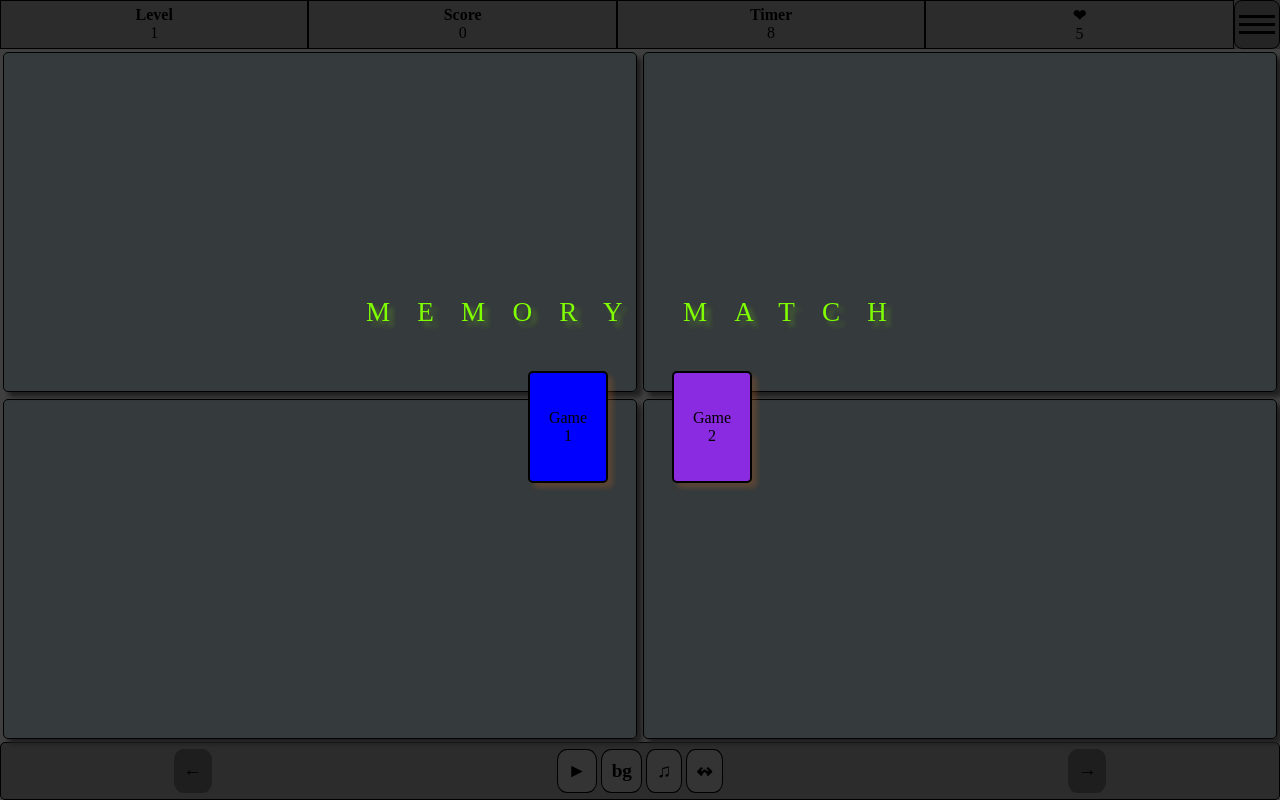
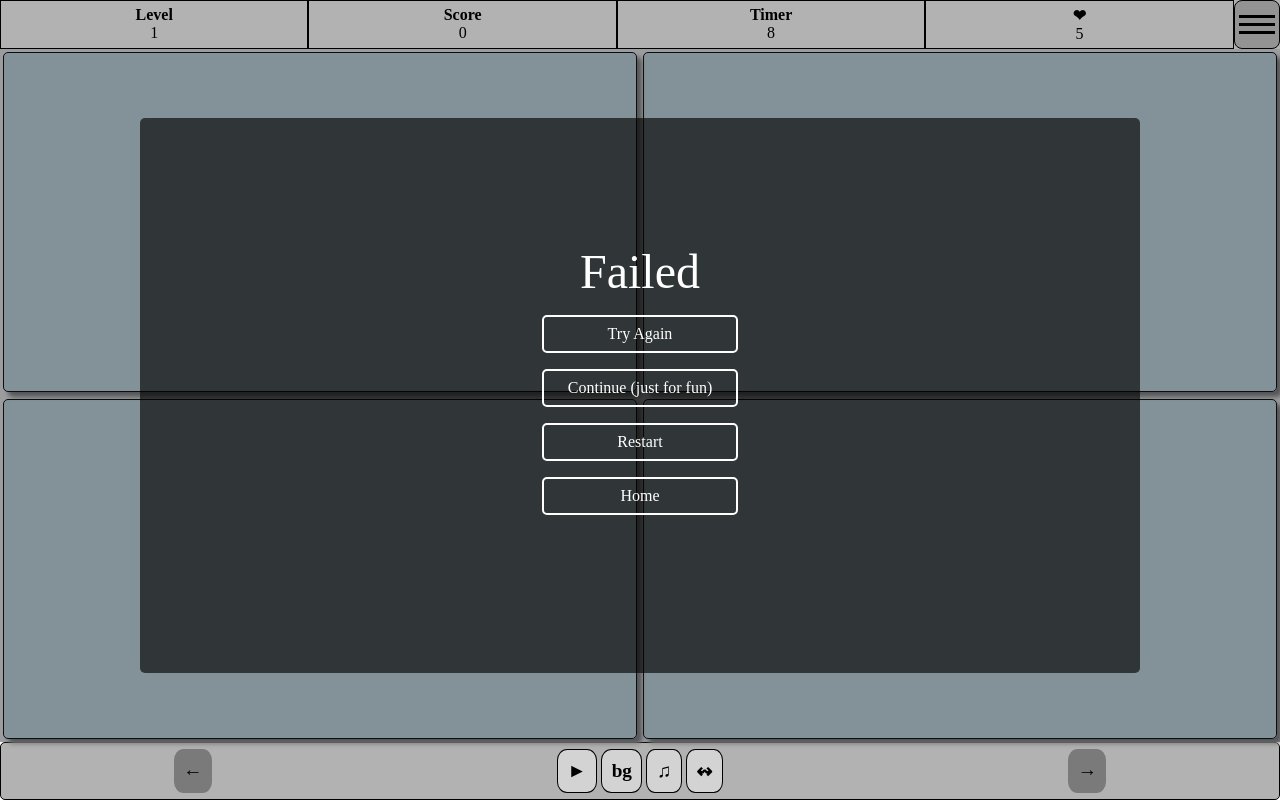
Before and after one commit to meireliezer/memory-game, an Angular app: page / in a window 1280 px wide. Built offline with nearby package versions, Linux system fonts and the light colour scheme.

Commit message:
failed screen & openning page

```diff
--- a/src/app/app.component.ts
+++ b/src/app/app.component.ts
@@ -71,6 +71,10 @@ export class AppComponent implements OnInit, OnDestroy {
     this._gameChanged$.subscribe( (game:GAME) => {
       this.init();
     });
+
+
+    this.openningScreenService.hide();
+    this.displayMainTopScreenLevelFailed();
   }
   ngOnDestroy(): void {
     this.fullscreenService.exitFullscreen();
--- a/src/app/main/level-failed/level-failed.component.scss
+++ b/src/app/main/level-failed/level-failed.component.scss
@@ -50,3 +50,17 @@
         }
     }
 }
+
+@media (min-width: 1200px){
+    .main-page {
+        &-content{
+            max-width: 1000px;
+            align-items: center;
+
+            .game-actions {
+
+
+            }
+        }
+    }
+}
```
